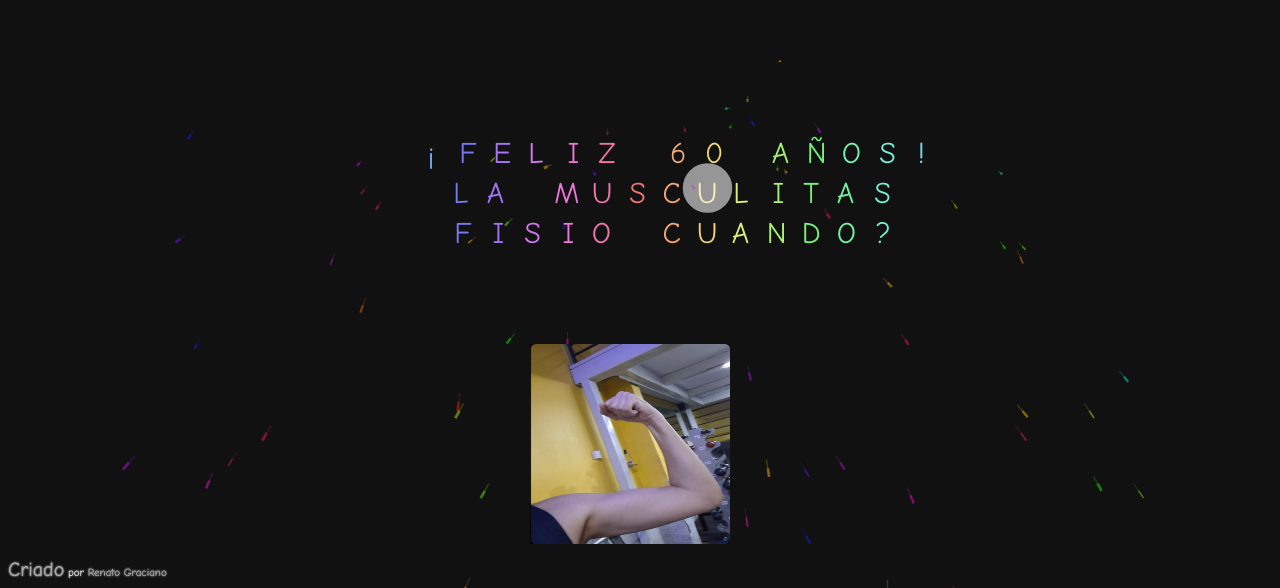
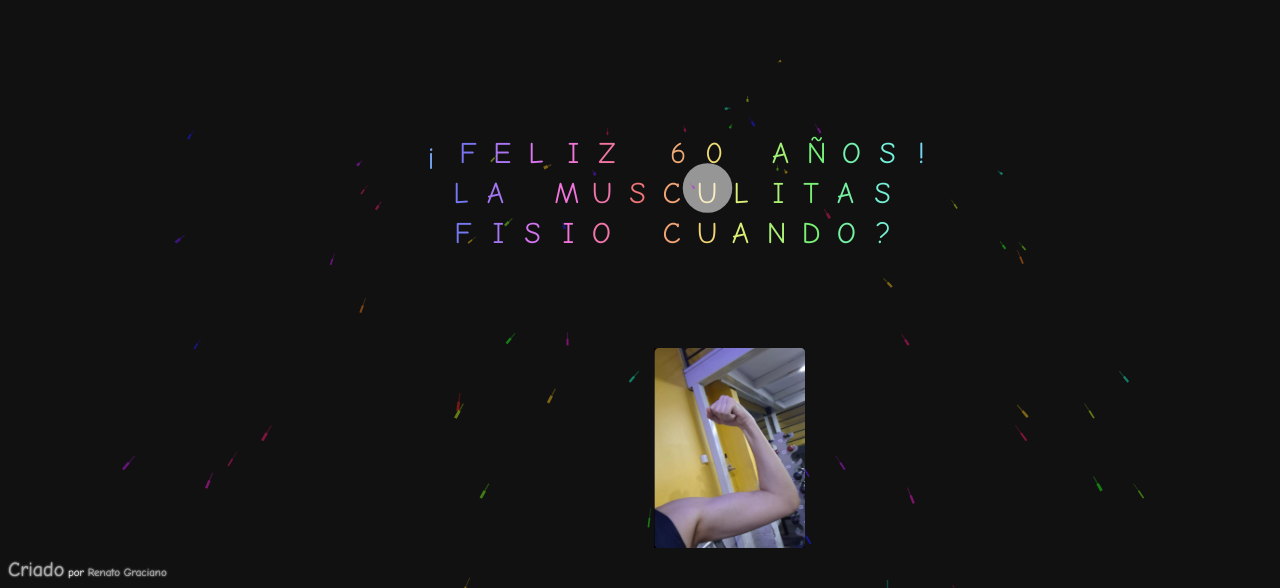
Before and after one commit to dev-nato/comemorar, a plain HTML site: page index.html in a window 1280 px wide. Shown: the part 212-800 px from the top of the page. Drawn offline with Linux system fonts and the light colour scheme.

Commit message:
Update style.css

```diff
--- a/style.css
+++ b/style.css
@@ -35,9 +35,14 @@ body{
 
 .imagem{
     position:absolute;
-    justify-self: center;
-    align-items: center;
+    justify-content: center;
+    display: flex;
+    align-items:flex-end;
     z-index: 2;
     bottom: 5%;
     right: 43%;
+    border-radius: 20px;
+    width: 100px;
+    max-width: 15%;
+    transform: translateX(50%);
 }
```
